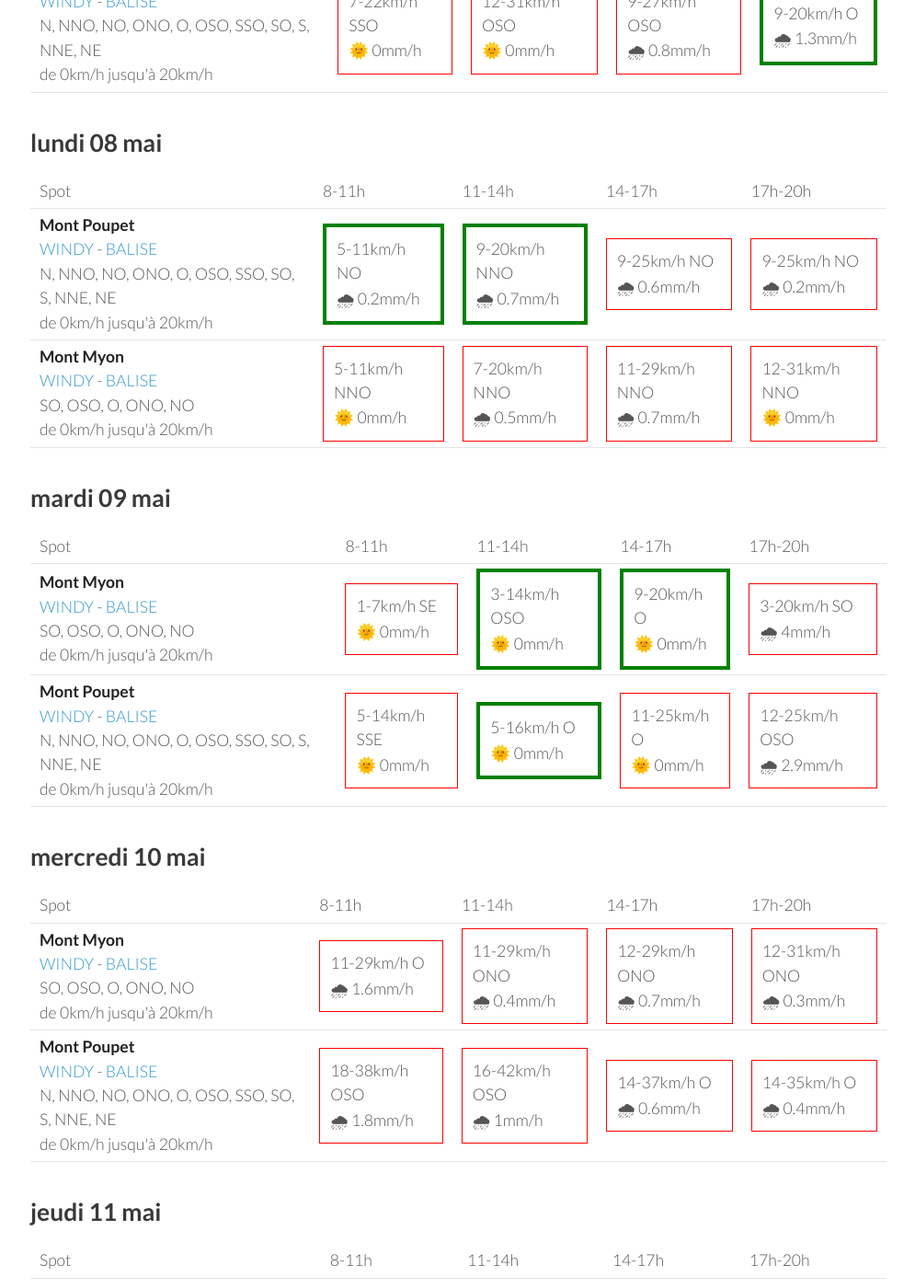
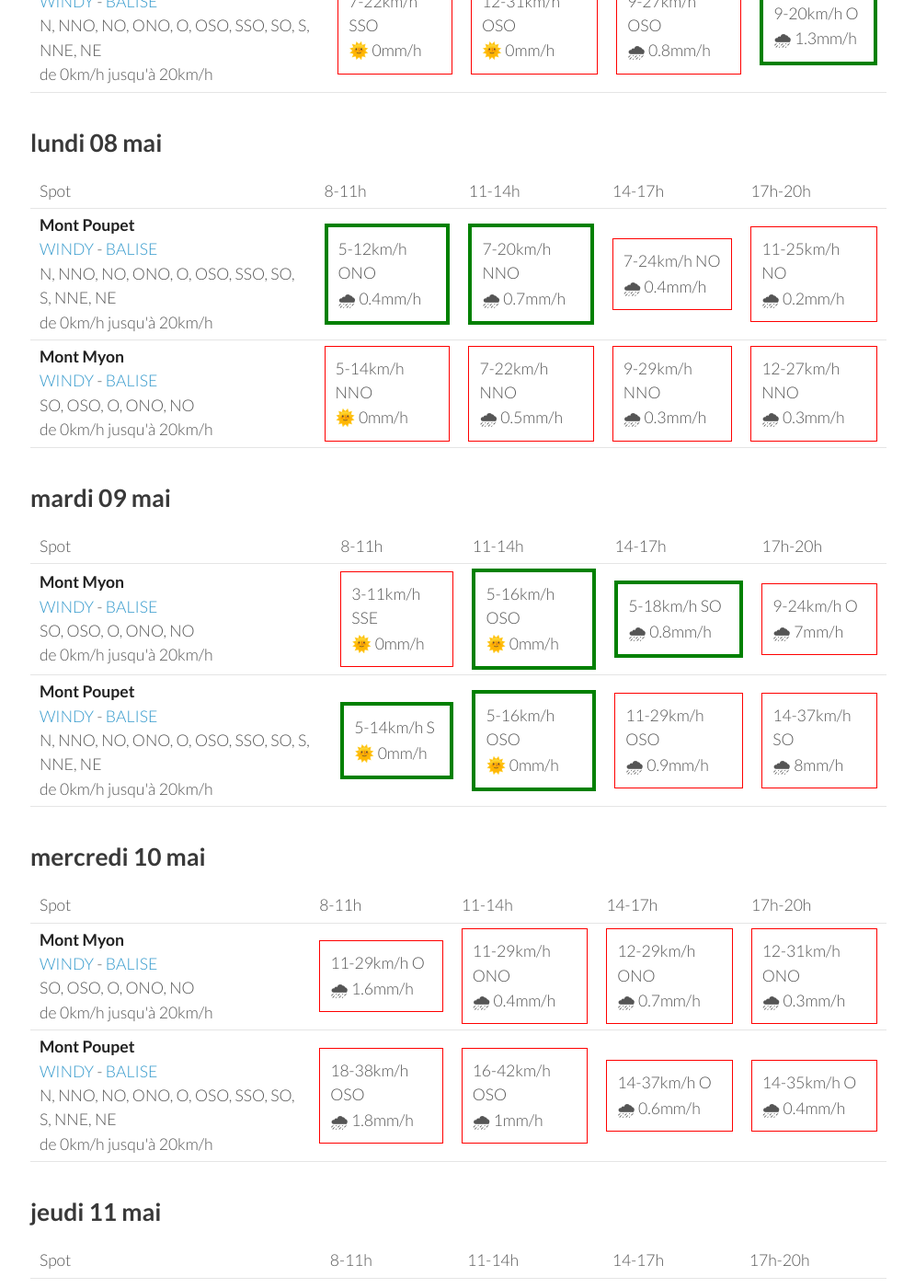
Before and after one commit to parapente-dans-le-nord/parapente-dans-le-nord.github.io, a Jekyll site: the page built from jura.markdown, in a window 1280 px wide and 1400 px high, scrolled down 921 px. Shown: the whole window at 92% size, without its empty margins (25-1020 px from the left). Built offline with Jekyll 4.4.1, drawn with Linux system fonts in a browser that asks for light colours; some of the changed text lies outside the part shown.

Commit message:
update index.markdown

```diff
--- a/jura.markdown
+++ b/jura.markdown
@@ -94,20 +94,20 @@ page mise à jour le samedi 06 mai 13:20
 <tr>
         <td><strong>Mont Poupet</strong><br><a href="https://windy.com/46.970/5.876?46.541,5.876,8">WINDY</a> - <span class=""><a href="http://www.balisemeteo.com/balise.php?idBalise=92">BALISE</a> </span><br> <span class="vent-favorable">N, NNO, NO, ONO, O, OSO, SSO, SO, S, NNE, NE</span><br><span class="force-vent">de 0km/h jusqu'à 20km/h</span> </td>
 
-            <td><div class="flyable"><p>5-11km/h NO</p><p>🌧 0.2mm/h</p></div></td>
-            <td><div class="flyable"><p>9-20km/h NNO</p><p>🌧 0.7mm/h</p></div></td>
-            <td><div class="not-flyable"><p>9-25km/h NO</p><p>🌧 0.6mm/h</p></div></td>
-            <td><div class="not-flyable"><p>9-25km/h NO</p><p>🌧 0.2mm/h</p></div></td>
+            <td><div class="flyable"><p>5-12km/h ONO</p><p>🌧 0.4mm/h</p></div></td>
+            <td><div class="flyable"><p>7-20km/h NNO</p><p>🌧 0.7mm/h</p></div></td>
+            <td><div class="not-flyable"><p>7-24km/h NO</p><p>🌧 0.4mm/h</p></div></td>
+            <td><div class="not-flyable"><p>11-25km/h NO</p><p>🌧 0.2mm/h</p></div></td>
 
 
     </tr>
 <tr>
         <td><strong>Mont Myon</strong><br><a href="https://windy.com/46.331/5.397?45.898,5.394,8,m:eWoagj8">WINDY</a> - <span class=""><a href="http://www.balisemeteo.com/balise.php?idBalise=70">BALISE</a> </span><br> <span class="vent-favorable">SO, OSO, O, ONO, NO</span><br><span class="force-vent">de 0km/h jusqu'à 20km/h</span> </td>
 
-            <td><div class="not-flyable"><p>5-11km/h NNO</p><p>🌞 0mm/h</p></div></td>
-            <td><div class="not-flyable"><p>7-20km/h NNO</p><p>🌧 0.5mm/h</p></div></td>
-            <td><div class="not-flyable"><p>11-29km/h NNO</p><p>🌧 0.7mm/h</p></div></td>
-            <td><div class="not-flyable"><p>12-31km/h NNO</p><p>🌞 0mm/h</p></div></td>
+            <td><div class="not-flyable"><p>5-14km/h NNO</p><p>🌞 0mm/h</p></div></td>
+            <td><div class="not-flyable"><p>7-22km/h NNO</p><p>🌧 0.5mm/h</p></div></td>
+            <td><div class="not-flyable"><p>9-29km/h NNO</p><p>🌧 0.3mm/h</p></div></td>
+            <td><div class="not-flyable"><p>12-27km/h NNO</p><p>🌧 0.3mm/h</p></div></td>
 
 
     </tr>
@@ -130,20 +130,20 @@ page mise à jour le samedi 06 mai 13:20
 <tr>
         <td><strong>Mont Myon</strong><br><a href="https://windy.com/46.331/5.397?45.898,5.394,8,m:eWoagj8">WINDY</a> - <span class=""><a href="http://www.balisemeteo.com/balise.php?idBalise=70">BALISE</a> </span><br> <span class="vent-favorable">SO, OSO, O, ONO, NO</span><br><span class="force-vent">de 0km/h jusqu'à 20km/h</span> </td>
 
-            <td><div class="not-flyable"><p>1-7km/h SE</p><p>🌞 0mm/h</p></div></td>
-            <td><div class="flyable"><p>3-14km/h OSO</p><p>🌞 0mm/h</p></div></td>
-            <td><div class="flyable"><p>9-20km/h O</p><p>🌞 0mm/h</p></div></td>
-            <td><div class="not-flyable"><p>3-20km/h SO</p><p>🌧 4mm/h</p></div></td>
+            <td><div class="not-flyable"><p>3-11km/h SSE</p><p>🌞 0mm/h</p></div></td>
+            <td><div class="flyable"><p>5-16km/h OSO</p><p>🌞 0mm/h</p></div></td>
+            <td><div class="flyable"><p>5-18km/h SO</p><p>🌧 0.8mm/h</p></div></td>
+            <td><div class="not-flyable"><p>9-24km/h O</p><p>🌧 7mm/h</p></div></td>
 
 
     </tr>
 <tr>
         <td><strong>Mont Poupet</strong><br><a href="https://windy.com/46.970/5.876?46.541,5.876,8">WINDY</a> - <span class=""><a href="http://www.balisemeteo.com/balise.php?idBalise=92">BALISE</a> </span><br> <span class="vent-favorable">N, NNO, NO, ONO, O, OSO, SSO, SO, S, NNE, NE</span><br><span class="force-vent">de 0km/h jusqu'à 20km/h</span> </td>
 
-            <td><div class="not-flyable"><p>5-14km/h SSE</p><p>🌞 0mm/h</p></div></td>
-            <td><div class="flyable"><p>5-16km/h O</p><p>🌞 0mm/h</p></div></td>
-            <td><div class="not-flyable"><p>11-25km/h O</p><p>🌞 0mm/h</p></div></td>
-            <td><div class="not-flyable"><p>12-25km/h OSO</p><p>🌧 2.9mm/h</p></div></td>
+            <td><div class="flyable"><p>5-14km/h S</p><p>🌞 0mm/h</p></div></td>
+            <td><div class="flyable"><p>5-16km/h OSO</p><p>🌞 0mm/h</p></div></td>
+            <td><div class="not-flyable"><p>11-29km/h OSO</p><p>🌧 0.9mm/h</p></div></td>
+            <td><div class="not-flyable"><p>14-37km/h SO</p><p>🌧 8mm/h</p></div></td>
 
 
     </tr>
```
Also changed, not shown: other parts of jura.markdown (+1 -1 lines).
